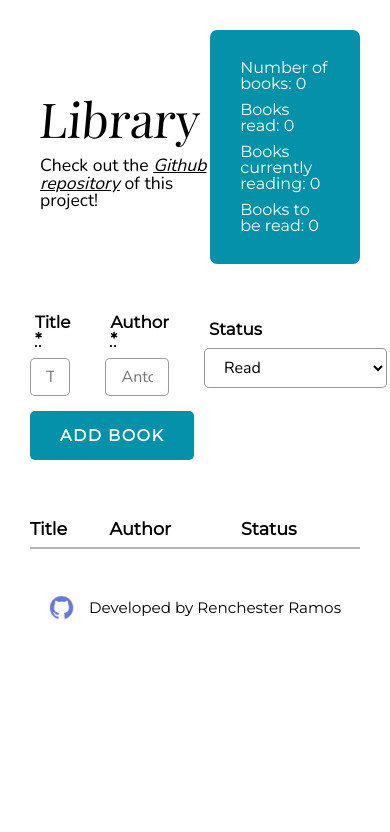
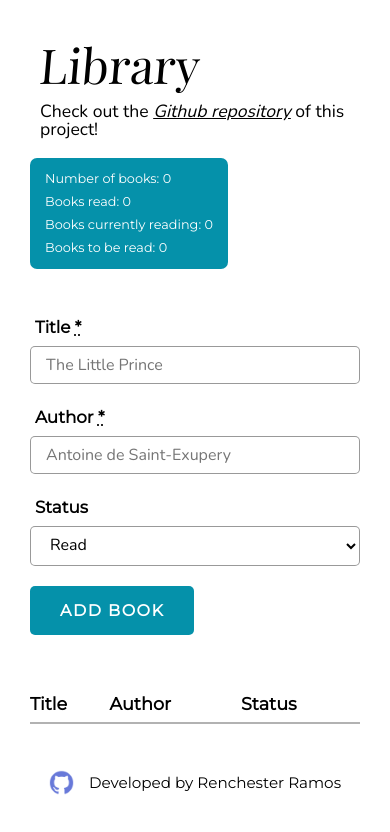
Before and after one commit to renchester/top-library, a website: page index.html in a window 390 px wide. Drawn offline with nearby package versions, Linux system fonts and the light colour scheme.

Commit message:
Add media query

```diff
--- a/style.css
+++ b/style.css
@@ -314,3 +314,41 @@ footer {
 .hidden {
   visibility: hidden;
 }
+
+@media (max-width: 650px) {
+  .library--header {
+    flex-direction: column;
+    align-items: flex-start;
+    gap: 20px;
+  }
+
+  .library-catalog {
+    padding: 15px;
+    font-size: 0.8rem;
+  }
+
+  .library--add-book form {
+    flex-direction: column;
+    align-items: flex-start;
+    gap: 25px;
+  }
+
+  fieldset,
+  .wrapper--book-author,
+  .wrapper--book-title {
+    width: 100%;
+  }
+
+  .btn--add-book {
+    margin-top: 20px;
+  }
+
+  .select--new-status {
+    width: 100px;
+  }
+
+  .book-delete {
+    width: 75px;
+    padding: 5px 0;
+  }
+}
```
